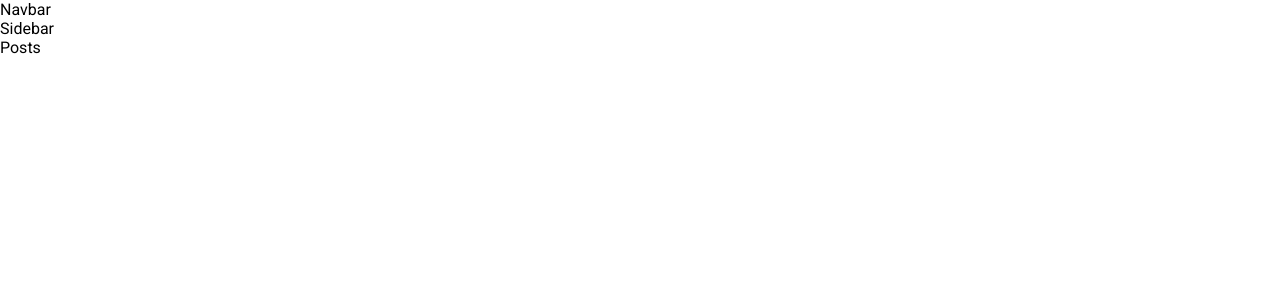
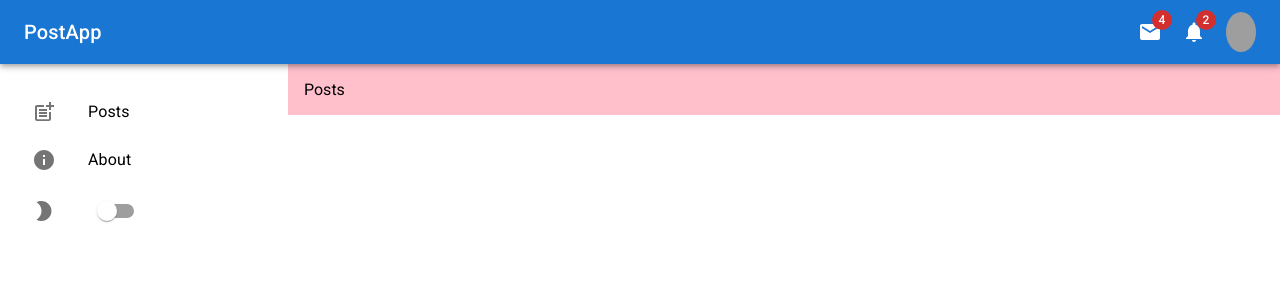
Before and after one commit to doganaker/NewPostApp, a React (Create React App) app: page / in a window 1280 px wide. Shown: the top 300 px of the page. Built offline with nearby package versions, Linux system fonts and the light colour scheme; grey boxes are pictures that could not be loaded.

Commit message:
components setup

```diff
--- a/src/App.js
+++ b/src/App.js
@@ -1,18 +1,9 @@
-import { Box, Stack } from '@mui/material'
-import Navbar from "./components/navbar/Navbar";
-import Posts from './components/posts/Posts';
-import Sidebar from "./components/sidebar/Sidebar";
+import Home from "./routes/home/Home"
 
 
 const App = () => {
   return (
-    <Box>
-      <Navbar />
-      <Stack>
-        <Sidebar />
-        <Posts />
-      </Stack>
-    </Box>
+    <Home />
 
   );
 }
--- a/src/components/navbar/Navbar.jsx
+++ b/src/components/navbar/Navbar.jsx
@@ -1,9 +1,45 @@
-import React from 'react'
+import { AppBar, Avatar, Badge, Typography } from "@mui/material";
+import React from "react";
+import Signpost from "@mui/icons-material/Signpost";
+import Mail from "@mui/icons-material/Mail";
+import Notifications from "@mui/icons-material/Notifications";
+import { avatarStyle, navbarStyle } from "./NavbarStyleHelper";
+import {
+  StyledIcons,
+  StyledToolbar,
+  StyledUser,
+} from "./styled components/StyledHelperComponents";
 
 const Navbar = () => {
   return (
-    <div>Navbar</div>
-  )
-}
+    <AppBar position="sticky">
+      <StyledToolbar>
+        <Typography variant="h6" sx={navbarStyle("none", "block")}>
+          PostApp
+        </Typography>
+        <Signpost sx={navbarStyle("block", "none")} />
+        <StyledIcons>
+          <Badge badgeContent={4} color="error">
+            <Mail />
+          </Badge>
+          <Badge badgeContent={2} color="error">
+            <Notifications />
+          </Badge>
+          <Avatar
+            sx={avatarStyle(30, 30)}
+            src="https://images.pexels.com/photos/5231575/pexels-photo-5231575.jpeg?auto=compress&cs=tinysrgb&w=1260&h=750&dpr=1"
+          />
+        </StyledIcons>
+        <StyledUser>
+          <Avatar
+            sx={avatarStyle(30, 30)}
+            src="https://images.pexels.com/photos/5231575/pexels-photo-5231575.jpeg?auto=compress&cs=tinysrgb&w=1260&h=750&dpr=1"
+          />
+          <Typography variant="span">Doğan</Typography>
+        </StyledUser>
+      </StyledToolbar>
+    </AppBar>
+  );
+};
 
-export default Navbar
+export default Navbar;
--- /dev/null
+++ b/src/components/navbar/NavbarStyleHelper.js
@@ -0,0 +1,7 @@
+export const navbarStyle = (xs, sm) => {
+    return { display: { xs: xs, sm: sm } }
+}
+
+export const avatarStyle = (width, heigth) => {
+    return { width: width, heigth: heigth }
+}
--- /dev/null
+++ b/src/components/navbar/styled components/StyledHelperComponents.jsx
@@ -0,0 +1,26 @@
+import { styled, Toolbar, Box } from "@mui/material";
+
+const StyledToolbar = styled(Toolbar)({
+  display: "flex",
+  justifyContent: "space-between",
+});
+
+const StyledIcons = styled(Box)(({ theme }) => ({
+  display: "none",
+  alignItems: "center",
+  gap: "20px",
+  [theme.breakpoints.up("sm")]: {
+    display: "flex",
+  },
+}));
+
+const StyledUser = styled(Box)(({ theme }) => ({
+  display: "flex",
+  alignItems: "center",
+  gap: "20px",
+  [theme.breakpoints.up("sm")]: {
+    display: "none",
+  },
+}));
+
+export { StyledIcons, StyledToolbar, StyledUser };
--- a/src/components/posts/Posts.jsx
+++ b/src/components/posts/Posts.jsx
@@ -1,9 +1,12 @@
-import React from 'react'
+import { Box } from "@mui/material";
+import React from "react";
 
 const Posts = () => {
   return (
-    <div>Posts</div>
-  )
-}
+    <Box bgcolor="pink" flex={4} p={2}>
+      Posts
+    </Box>
+  );
+};
 
-export default Posts
+export default Posts;
--- a/src/components/sidebar/Sidebar.jsx
+++ b/src/components/sidebar/Sidebar.jsx
@@ -1,9 +1,51 @@
-import React from 'react'
+import {
+  Box,
+  List,
+  ListItem,
+  ListItemButton,
+  ListItemIcon,
+  ListItemText,
+  Switch,
+} from "@mui/material";
+import PostAdd from "@mui/icons-material/PostAdd";
+import Info from "@mui/icons-material/Info";
+import Moon from "@mui/icons-material/ModeNight";
 
-const Sidebar = () => {
+const Sidebar = ({ mode, setMode }) => {
   return (
-    <div>Sidebar</div>
-  )
-}
+    <Box flex={1} p={2}>
+      <Box position="fixed">
+        <List>
+          <ListItem disablePadding>
+            <ListItemButton>
+              <ListItemIcon>
+                <PostAdd />
+              </ListItemIcon>
+              <ListItemText primary="Posts" />
+            </ListItemButton>
+          </ListItem>
+          <ListItem disablePadding>
+            <ListItemButton>
+              <ListItemIcon>
+                <Info />
+              </ListItemIcon>
+              <ListItemText primary="About" />
+            </ListItemButton>
+          </ListItem>
+          <ListItem disablePadding>
+            <ListItemButton component="a" href="#simple-list">
+              <ListItemIcon>
+                <Moon />
+              </ListItemIcon>
+              <Switch
+                onChange={(e) => setMode(mode === "light" ? "dark" : "light")}
+              />
+            </ListItemButton>
+          </ListItem>
+        </List>
+      </Box>
+    </Box>
+  );
+};
 
-export default Sidebar
+export default Sidebar;
--- /dev/null
+++ b/src/routes/home/Home.jsx
@@ -0,0 +1,19 @@
+import React from "react";
+import { Box, Stack } from "@mui/material";
+import Navbar from "../../components/navbar/Navbar";
+import Sidebar from "../../components/sidebar/Sidebar";
+import Posts from "../../components/posts/Posts";
+
+const Home = () => {
+  return (
+    <Box>
+      <Navbar />
+      <Stack direction="row" spacing={2} justifyContent="space-between">
+        <Sidebar />
+        <Posts />
+      </Stack>
+    </Box>
+  );
+};
+
+export default Home;
```
